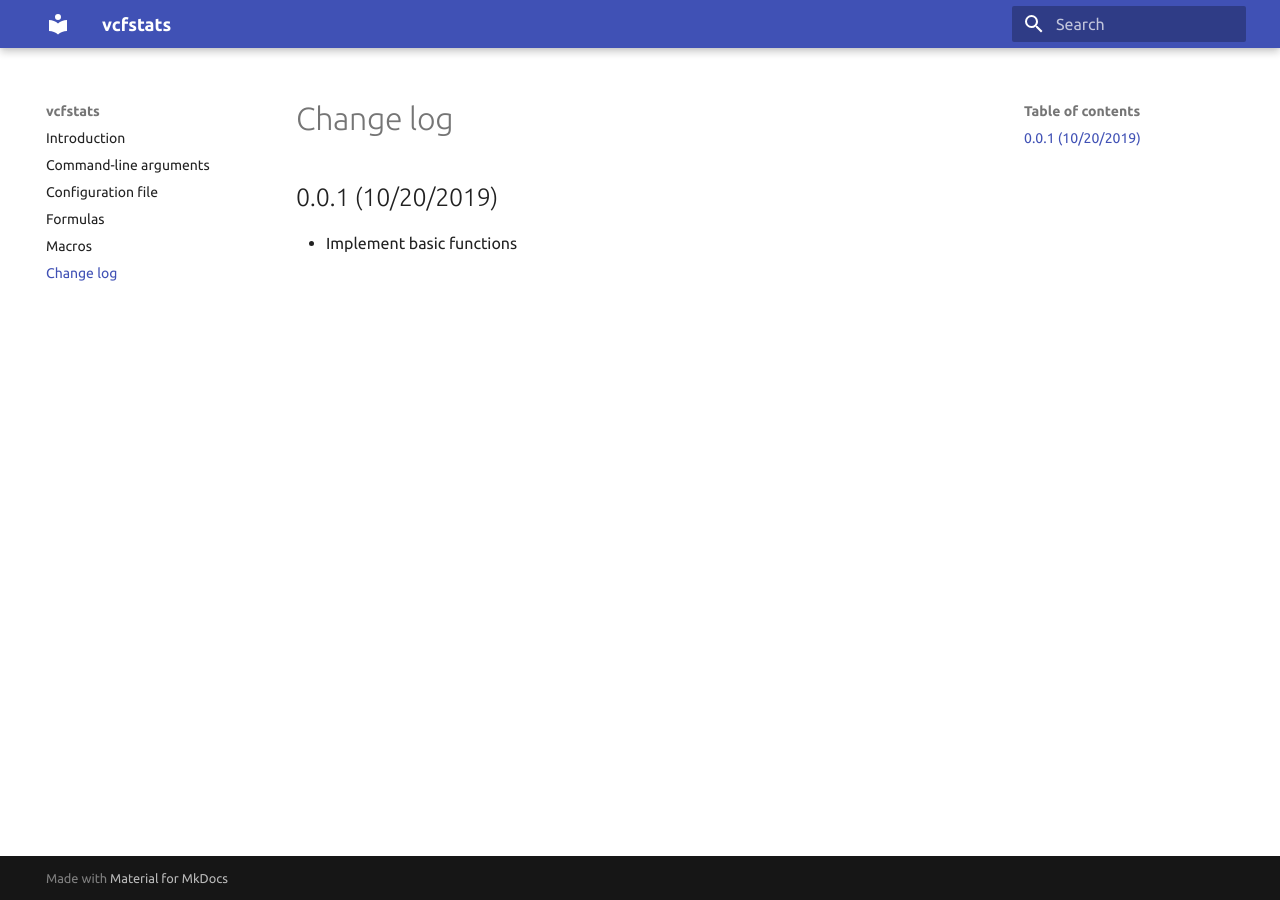
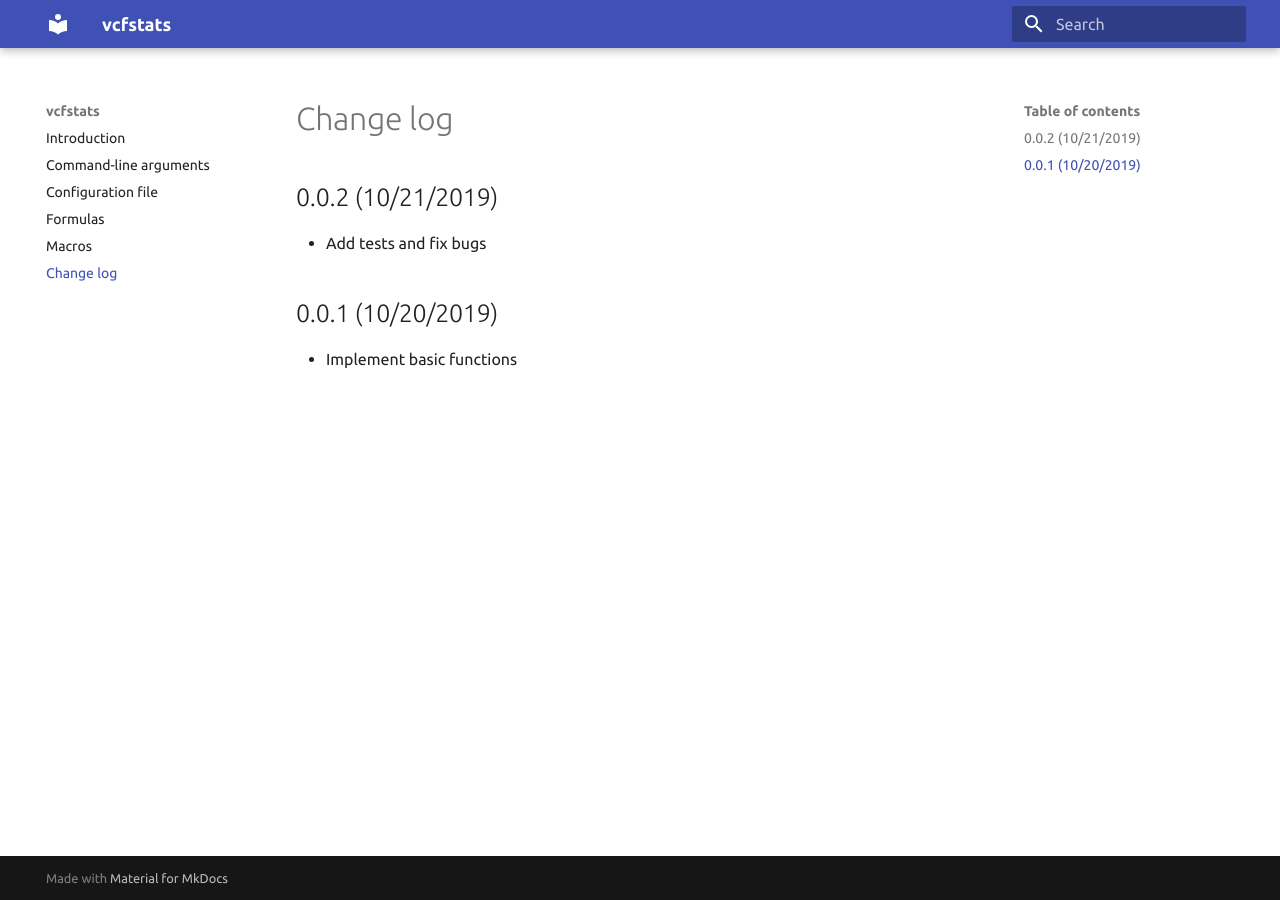
Before and after one commit to pwwang/vcfstats, an MkDocs documentation site: the page built from docs/CHANGELOG.md, in a window 1280 px wide. Built offline with MkDocs 1.6.1 and Material for MkDocs 9.7.7, drawn with Linux system fonts in a browser that asks for light colours.

```diff
--- a/docs/CHANGELOG.md
+++ b/docs/CHANGELOG.md
@@ -1,2 +1,5 @@
+# 0.0.2 (10/21/2019)
+- Add tests and fix bugs
+
 # 0.0.1 (10/20/2019)
 - Implement basic functions
```
Also changed, not shown: README.md (+3 -0 lines).
